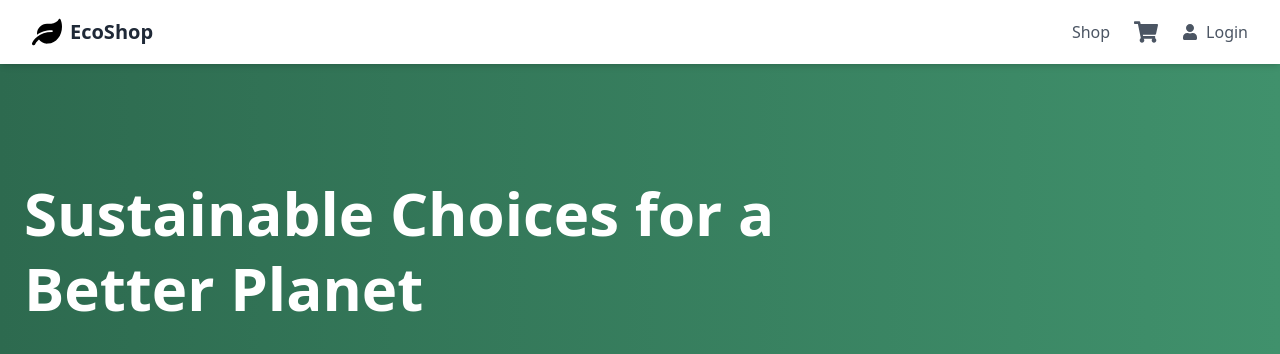
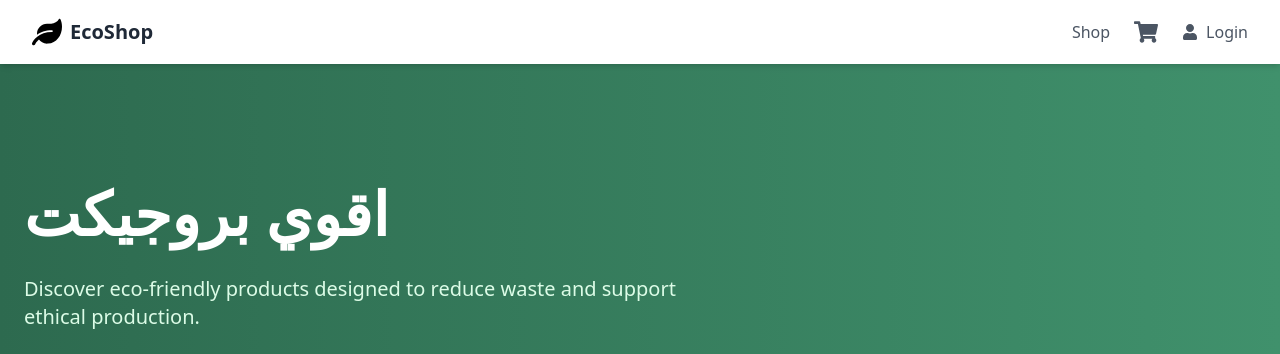
Before and after one commit to omar2210411-a11y/eco-shop-ci-cd, a Next.js app in the folder frontend/: page / in a window 1280 px wide. Shown: the top 354 px of the page. Built offline with nearby package versions, Linux system fonts and the light colour scheme; no server answers.

Commit message:
update homepage s

```diff
--- a/frontend/pages/index.js
+++ b/frontend/pages/index.js
@@ -60,8 +60,7 @@ export default function Home() {
 
           <h1 className="text-6xl font-bold mb-6 max-w-3xl leading-tight">
 
-             Sustainable Choices
-                for a Better Planet
+            اقوي بروجيكت
           </h1>
 
           <p className="text-xl text-green-100 max-w-2xl mb-10">
```
